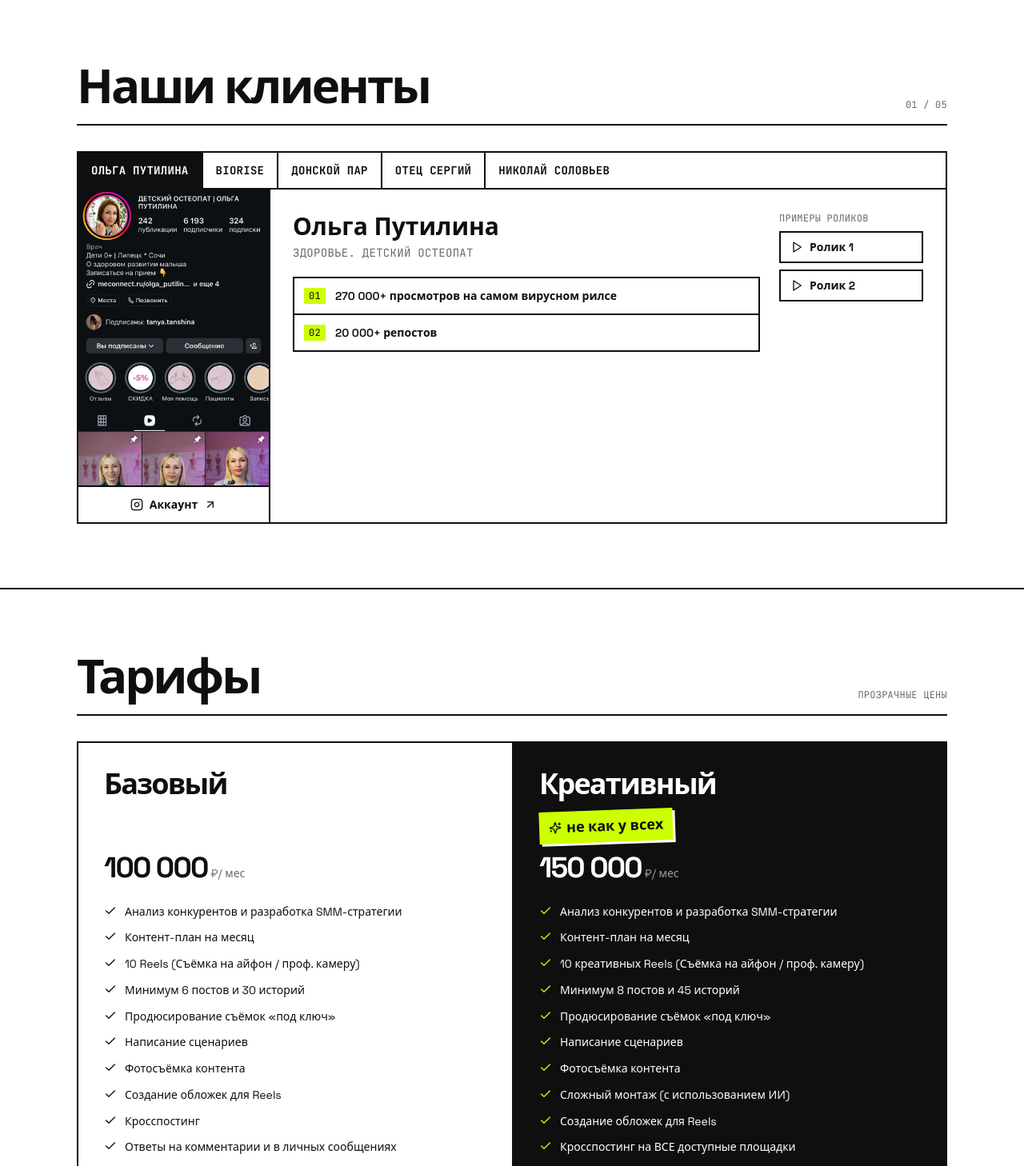
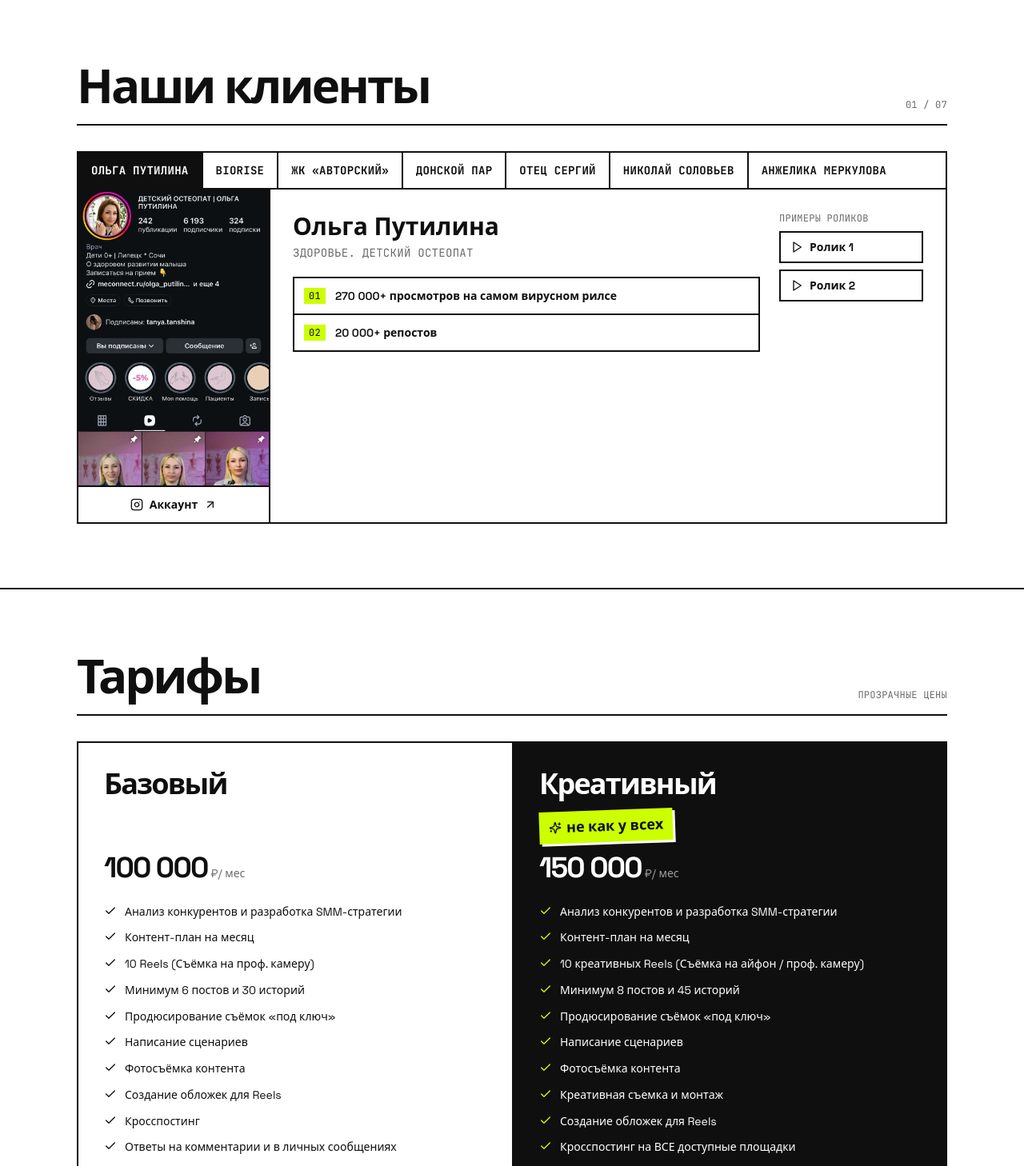
Before and after one commit to pr-poehali-dev/project-blueprints-2024, a React (Vite) app: page / in a window 1280 px wide. Shown: the part 1900-3358 px from the top of the page at 80% size. Built offline with nearby package versions, Linux system fonts and the light colour scheme.

Commit message:
refactor: update services and cases

```diff
--- a/src/components/PortfolioSection.tsx
+++ b/src/components/PortfolioSection.tsx
@@ -6,6 +6,8 @@ import biorseImage from "@/assets/portfolio/biorise.jpg"
 import donskoyImage from "@/assets/portfolio/donskoy-par.jpg"
 import priestImage from "@/assets/portfolio/priest.jpg"
 import massageImage from "@/assets/portfolio/massage.jpg"
+import avtorskiiImage from "@/assets/portfolio/avtorskii-zhk.jpg"
+import angelaImage from "@/assets/portfolio/angela-merkulova.jpg"
 
 const cases = [
   {
@@ -35,6 +37,18 @@ const cases = [
       "500 000+ просмотров на самом вирусном рилсе",
       "35 000+ репостов",
     ],
+  },
+  {
+    title: "ЖК «Авторский»",
+    subtitle: "Жилой комплекс бизнес-класса",
+    image: avtorskiiImage,
+    instagram: "https://www.instagram.com/avtorskii48/",
+    videos: [
+      "https://rutube.ru/shorts/c37b54d3879c02a77963262da32fba0c/",
+      "https://rutube.ru/shorts/cd163b034744998b56dd5d543f2906d7/",
+      "https://rutube.ru/shorts/e0158cb1c3ebc9b4730959588e25eaa1/",
+    ],
+    stats: [],
   },
   {
     title: "Донской пар",
@@ -82,6 +96,18 @@ const cases = [
       "1,1 млн+ просмотров на самом вирусном рилсе",
       "25 000+ репостов",
       "5 снятых рилсов",
+    ],
+  },
+  {
+    title: "Анжелика Меркулова",
+    subtitle: "Психолог",
+    image: angelaImage,
+    instagram: "https://www.instagram.com/_merkulovaangela_/",
+    videos: [
+      "https://rutube.ru/shorts/c520a9b26f1de9985e288c650356886a/",
+    ],
+    stats: [
+      "75 000+ просмотров на одном ролике",
     ],
   },
 ]
@@ -148,6 +174,7 @@ export function PortfolioSection() {
                 <p className="text-sm font-mono-tag text-muted-foreground mt-1 uppercase tracking-wide">{project.subtitle}</p>
               </div>
 
+              {project.stats.length > 0 && (
               <div className="grid gap-0 border-2 border-foreground">
                 {project.stats.map((stat, i) => (
                   <div
@@ -161,6 +188,7 @@ export function PortfolioSection() {
                   </div>
                 ))}
               </div>
+              )}
             </div>
 
             {/* Ссылки на примеры роликов */}
--- a/src/components/PricingSection.tsx
+++ b/src/components/PricingSection.tsx
@@ -13,7 +13,7 @@ const pricingTiers = [
     features: [
       "Анализ конкурентов и разработка SMM-стратегии",
       "Контент-план на месяц",
-      "10 Reels (Съёмка на айфон / проф. камеру)",
+      "10 Reels (Съёмка на проф. камеру)",
       "Минимум 6 постов и 30 историй",
       "Продюсирование съёмок «под ключ»",
       "Написание сценариев",
@@ -41,7 +41,7 @@ const pricingTiers = [
       "Продюсирование съёмок «под ключ»",
       "Написание сценариев",
       "Фотосъёмка контента",
-      "Сложный монтаж (с использованием ИИ)",
+      "Креативная съемка и монтаж",
       "Создание обложек для Reels",
       "Кросспостинг на ВСЕ доступные площадки",
       "Ответы на комментарии и в личных сообщениях",
```
Also changed, not shown: src/assets/portfolio/angela-merkulova.jpg (added), src/assets/portfolio/avtorskii-zhk.jpg (added).
